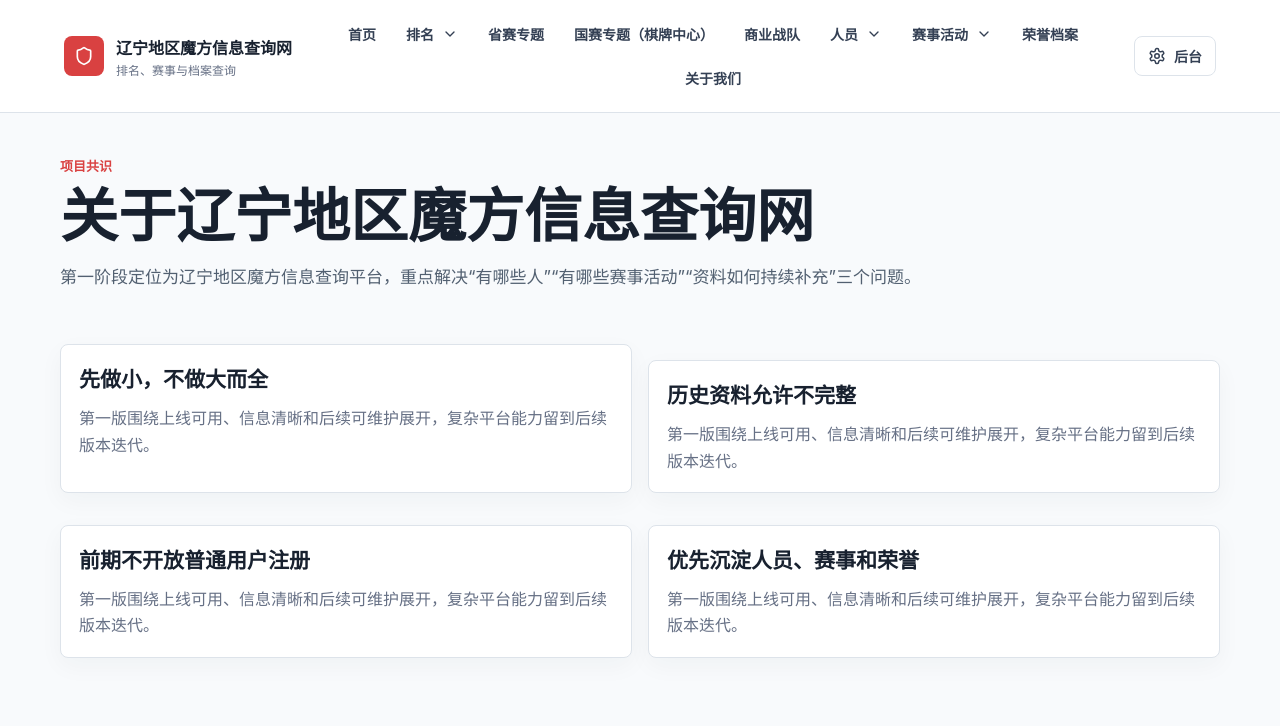
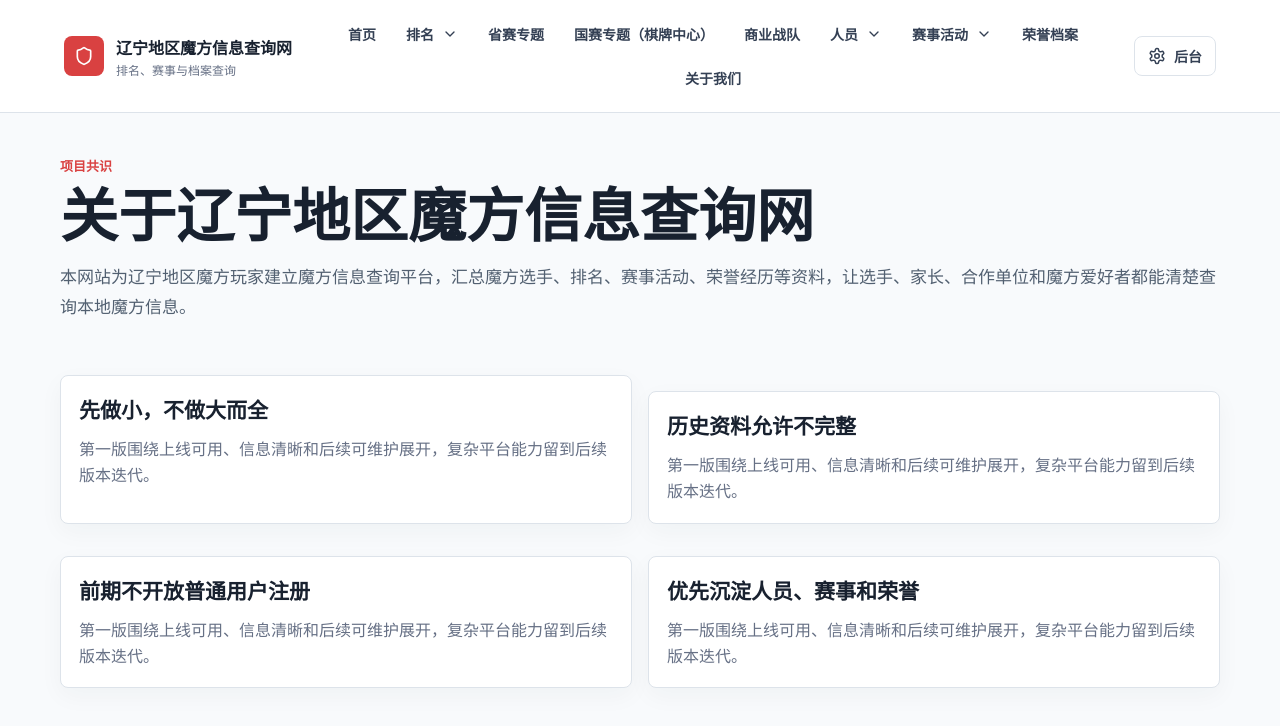
Before and after one commit to lymyxyxyx/Liaoning_magic_cube_team_website, a Next.js app: page /about in a window 1280 px wide. Shown: the top 726 px of the page. Built offline with nearby package versions, Linux system fonts and the light colour scheme.

Commit message:
Update site description copy

```diff
--- a/app/about/page.tsx
+++ b/app/about/page.tsx
@@ -6,7 +6,7 @@ export default function AboutPage() {
   return (
     <>
       <PageHero label="项目共识" title="关于辽宁地区魔方信息查询网">
-        第一阶段定位为辽宁地区魔方信息查询平台，重点解决“有哪些人”“有哪些赛事活动”“资料如何持续补充”三个问题。
+        本网站为辽宁地区魔方玩家建立魔方信息查询平台，汇总魔方选手、排名、赛事活动、荣誉经历等资料，让选手、家长、合作单位和魔方爱好者都能清楚查询本地魔方信息。
       </PageHero>
       <section className="container section">
         <div className="grid two">
--- a/app/layout.tsx
+++ b/app/layout.tsx
@@ -4,7 +4,8 @@ import "./globals.css";
 
 export const metadata: Metadata = {
   title: "辽宁地区魔方信息查询网",
-  description: "辽宁地区魔方排名、赛事活动、人员档案与资料查询平台"
+  description:
+    "本网站为辽宁地区魔方玩家建立魔方信息查询平台，汇总魔方选手、排名、赛事活动、荣誉经历等资料，让选手、家长、合作单位和魔方爱好者都能清楚查询本地魔方信息。"
 };
 
 export default function RootLayout({ children }: { children: React.ReactNode }) {
--- a/app/page.tsx
+++ b/app/page.tsx
@@ -10,7 +10,7 @@ export default function HomePage() {
           <span className="eyebrow">辽宁地区魔方数据与资料查询</span>
           <h1>辽宁地区魔方信息查询网</h1>
           <p>
-            汇总辽宁地区魔方选手、WCA 排名、赛事活动、荣誉经历和资料整理状态，让选手、家长、合作单位和魔方爱好者都能清楚查询本地魔方信息。
+            本网站为辽宁地区魔方玩家建立魔方信息查询平台，汇总魔方选手、排名、赛事活动、荣誉经历等资料，让选手、家长、合作单位和魔方爱好者都能清楚查询本地魔方信息。
           </p>
           <div className="hero-actions">
             <Link className="button primary" href="/athletes">
```
Also changed, not shown: 1 other file (tests, documents, lock files or other folders).
